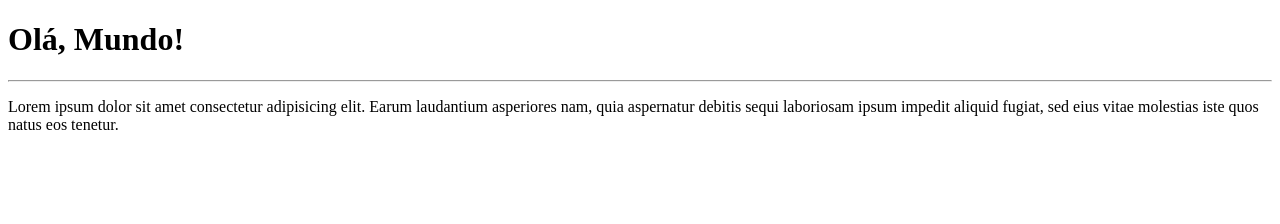
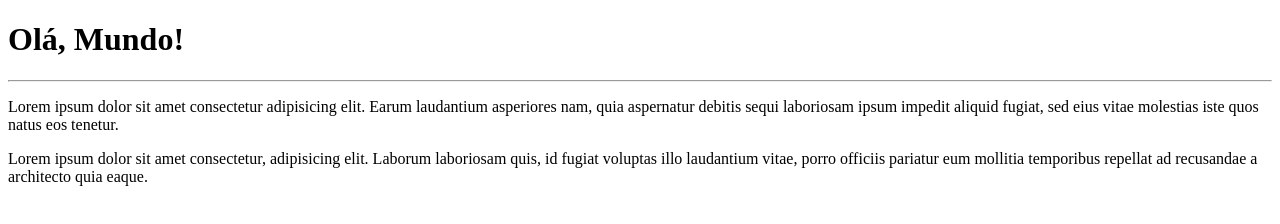
Before and after one commit to arnaudferreira/Ola-Mundo, a plain HTML site: page site-exemplo/index.html in a window 1280 px wide. Drawn offline with Linux system fonts and the light colour scheme.

Commit message:
Adicionei outro paragrafo

```diff
--- a/site-exemplo/index.html
+++ b/site-exemplo/index.html
@@ -9,5 +9,6 @@
     <h1>Olá, Mundo!</h1>
     <hr>
     <p>Lorem ipsum dolor sit amet consectetur adipisicing elit. Earum laudantium asperiores nam, quia aspernatur debitis sequi laboriosam ipsum impedit aliquid fugiat, sed eius vitae molestias iste quos natus eos tenetur.</p>
+    <p>Lorem ipsum dolor sit amet consectetur, adipisicing elit. Laborum laboriosam quis, id fugiat voluptas illo laudantium vitae, porro officiis pariatur eum mollitia temporibus repellat ad recusandae a architecto quia eaque.</p>
 </body>
 </html>
```
